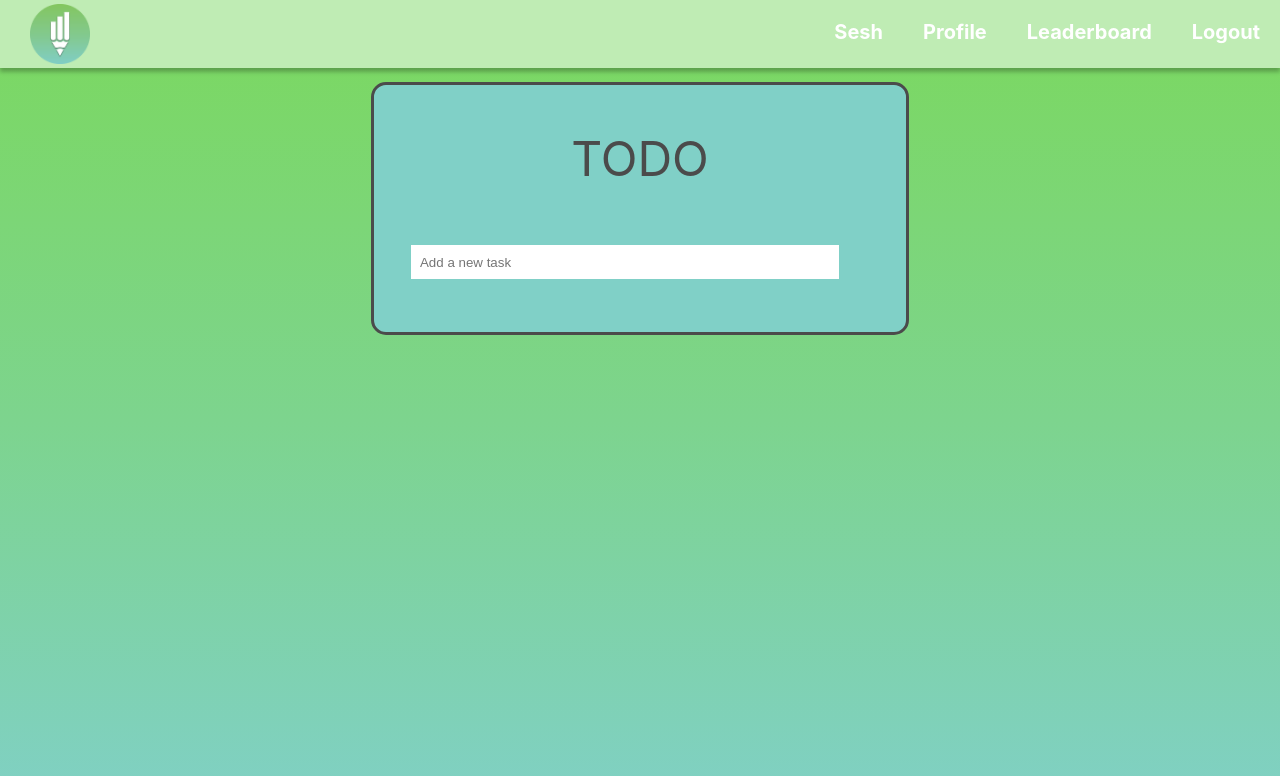
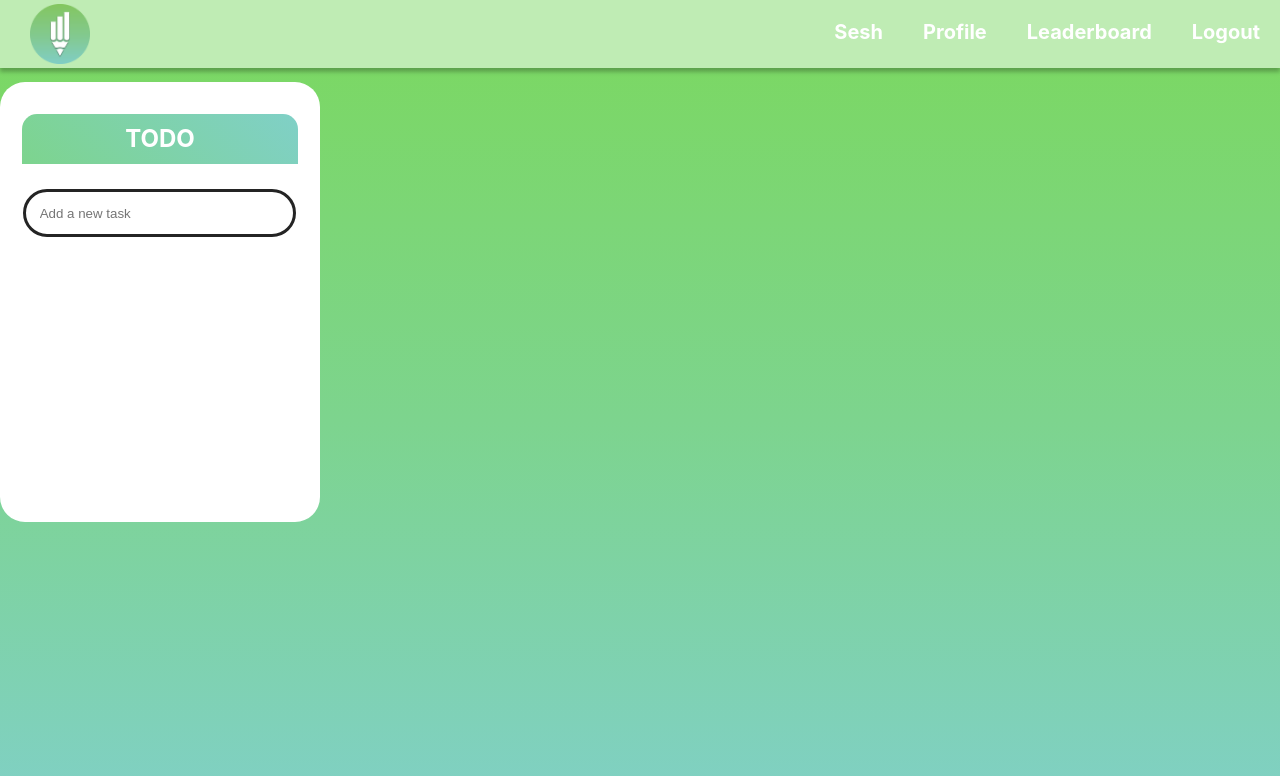
Before and after one commit to cindyngo44/CEN3031, a React (Create React App) app in the folder my-app/: page /Sesh in a window 1280 px wide. Shown: the top 776 px of the page. Built offline with nearby package versions, Linux system fonts and the light colour scheme.

Commit message:
todo list css

```diff
--- a/my-app/src/components/SeshComponents/MusicWidget.css
+++ /dev/null
@@ -1,4 +0,0 @@
-/*remove code after SESH implementation*/
-#youtube{
-  padding-top: 100px;
-}
--- a/my-app/src/components/SeshComponents/MusicWidget.js
+++ b/my-app/src/components/SeshComponents/MusicWidget.js
@@ -1,4 +1,3 @@
-import '../SeshComponents/MusicWidget.css';
 import React  from 'react';
 import YouTube from 'react-youtube';
 
--- a/my-app/src/components/SeshComponents/Todo.css
+++ b/my-app/src/components/SeshComponents/Todo.css
@@ -1,44 +1,45 @@
   /* File: src/components/Todo.css */
-  .todo-container {
-    width: 40vw;
-    border-radius: 15px;
+ .todo-container {
+    width: 300px;
+    height: 400px;
+    border-radius: 25px;
     padding: 20px 10px;
     color: #4b4b4b;
-    border: 3px solid #4b4b4b;
-    margin: auto;
   }
-
   .task {
-    border: 1px solid #4b4b4b;
-    background: white;
-    border-radius: 5px;
-    padding: 0.5em;
-    margin: 0.5em;
-    font-size: large;
+    border-bottom: 3px solid #80D0C7;
+    padding: 1em;
+    margin: 0.75em;
+    font-size: 12px;
     font-weight: bold;
+    text-decoration: none;
   }
-
   .task button{
-    background: #4b4b4b;
-    border-radius: 5px;
-    margin: 0px 5px;
+    background: #242424;
+    border-radius: 50px;
+    margin: 0px 3px;
     padding: 3px 5px;
     border: none;
     cursor: pointer;
     color: white;
     float: right;
+    font-size: 10px;
   }
-
   .header {
     margin: 0.5em;
-    font-size: 3em;
+    font-size: 1.5em;
+    font-weight: bold;
     text-align: center;
+    border-radius: 15px 15px 0 0;
+    line-height: 50px;
+    color: white;
+    background: linear-gradient(-135deg, #80D0C7, #7DD48E);
   }
-
   .create-task input[type=text] {
-    margin: 2.5em 2em;
+    margin: 1em;
+    padding: 1em;
     width: 80%;
     outline: none;
-    border: none;
-    padding: 0.7em;
+    border-radius: 50px;
+    border: 3px solid #242424;
   }
--- a/my-app/src/components/SeshComponents/Todo.js
+++ b/my-app/src/components/SeshComponents/Todo.js
@@ -9,8 +9,8 @@ import React, { useState } from 'react';
             style={{ textDecoration: task.completed ? "line-through" : "" }}
         >
             {task.title}
-            <button  onClick={() => removeTask(index)}>x</button>
-            <button onClick={() => completeTask(index)}>Complete</button>
+            <button  onClick={() => removeTask(index)}>✘</button>
+            <button onClick={() => completeTask(index)}>✓</button>
         </div>
     );
 }
@@ -65,7 +65,7 @@ function Todo() {
 
     return (
         // the actual jsx thats returned/displayed for this component
-        <div className="todo-container background-solid-blue">
+        <div className="todo-container background-solid-white">
             <div className="header">TODO</div>
             <div className="tasks">
                 {tasks.map((task, index) => (
```
